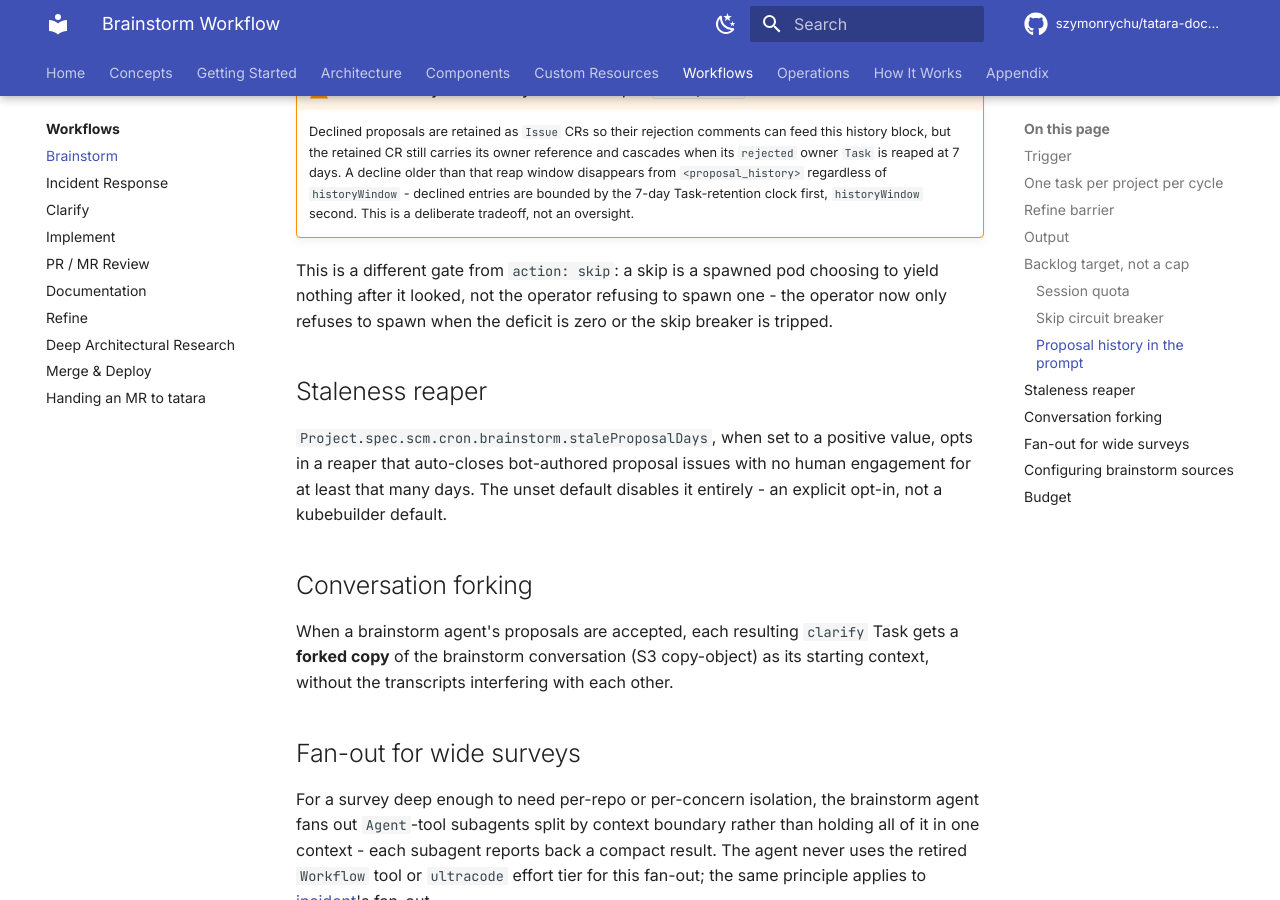
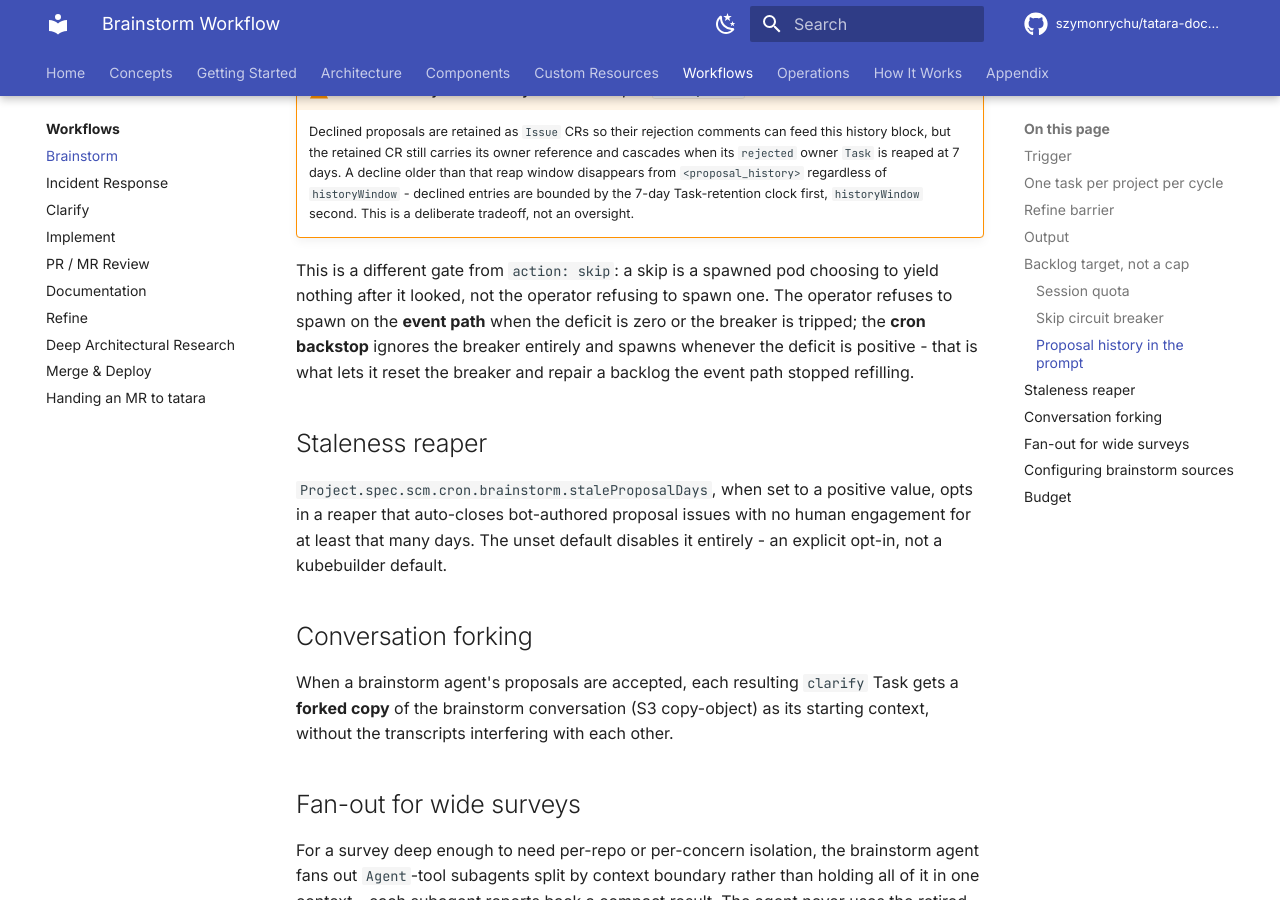
Before and after one commit to szymonrychu/tatara-documentation, an MkDocs documentation site: the page built from docs/workflows/brainstorm.md, in a window 1280 px wide and 900 px high, scrolled down 3275 px. Built offline with MkDocs 1.6.1 and Material for MkDocs 9.7.7, drawn with Linux system fonts in a browser that asks for light colours; comment, search, counter and statistics services are not loaded; the version menu is left out.

Commit message:
docs: fix self-contradicting skip-breaker/cron-backstop claim
Review found the closing paragraph of "Backlog target, not a cap"
claimed the breaker gates all refill, contradicting this page's own
Trigger section where cron ignores the breaker and resets it. Qualify
the sentence to distinguish the event path (gated by deficit/breaker)
from the cron backstop (ignores the breaker, spawns on any positive
deficit).

change_significance: patch (docs only)

```diff
--- a/docs/workflows/brainstorm.md
+++ b/docs/workflows/brainstorm.md
@@ -144,8 +144,10 @@ survive.
     This is a deliberate tradeoff, not an oversight.
 
 This is a different gate from `action: skip`: a skip is a spawned pod choosing to yield nothing
-after it looked, not the operator refusing to spawn one - the operator now only refuses to spawn
-when the deficit is zero or the skip breaker is tripped.
+after it looked, not the operator refusing to spawn one. The operator refuses to spawn on the
+**event path** when the deficit is zero or the breaker is tripped; the **cron backstop** ignores
+the breaker entirely and spawns whenever the deficit is positive - that is what lets it reset the
+breaker and repair a backlog the event path stopped refilling.
 
 ## Staleness reaper
 
```
